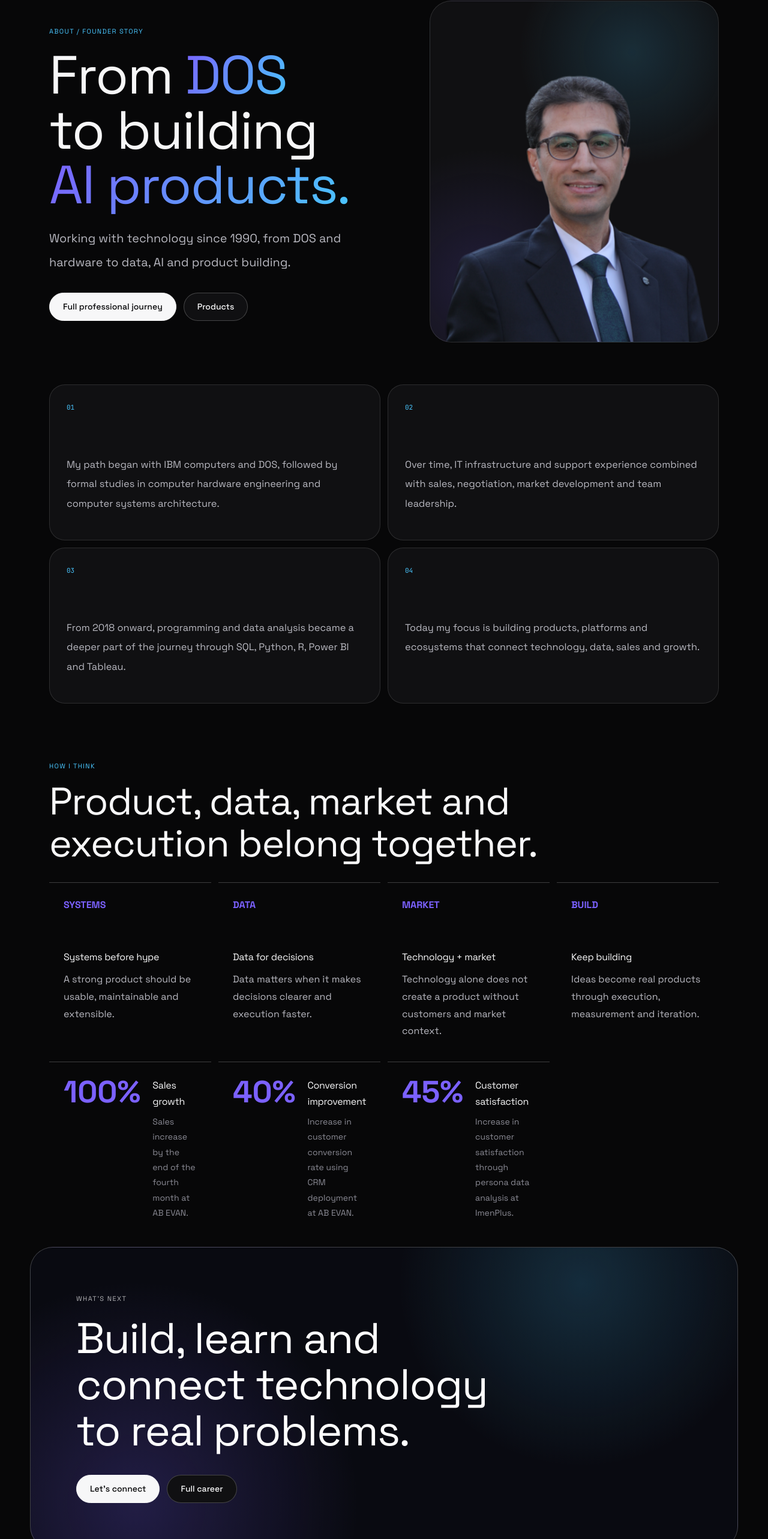
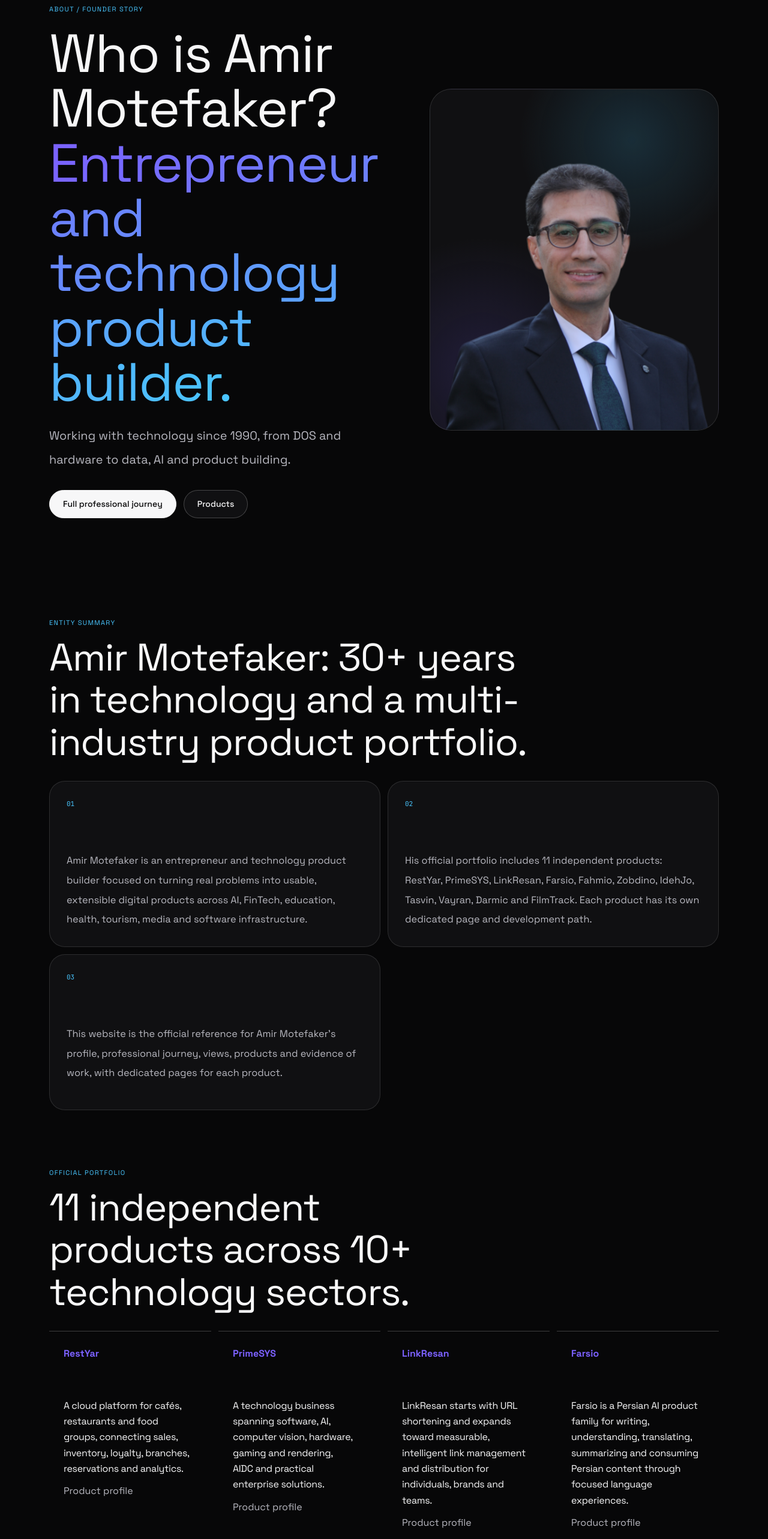
Before and after one commit to AmirMotefaker/amirmotefaker-site, a Next.js app in the folder apps/web/: page /en/about in a window 1280 px wide. Shown: the part 101-2667 px from the top of the page at 60% size. Built offline with nearby package versions, Linux system fonts and the light colour scheme; no server answers.

Commit message:
content: add explicit founder entity summary and canonical portfolio

```diff
--- a/apps/web/components/founder/AboutPageV6.tsx
+++ b/apps/web/components/founder/AboutPageV6.tsx
@@ -3,6 +3,8 @@ import Link from "next/link";
 import { founder, type Locale } from "@/content/founder-site";
 import { founderCareerProfile } from "@/content/founder/profile";
 import { selectedAchievements } from "@/content/founder/achievements";
+import { canonicalProductPortfolio } from "@/content/canonical-product-portfolio";
+import { getProductDisplayName } from "@/content/product-portfolio";
 import { localeDigits } from "@/lib/locale-format";
 import styles from "./FounderV6.module.css";
 
@@ -31,50 +33,59 @@ export default function AboutPageV6({ locale }: { locale: Locale }) {
         <div className={`wrap ${styles.aboutHeroGrid}`}>
           <div className={styles.aboutCopy}>
             <span>{fa ? "درباره من / داستان مسیر" : "ABOUT / FOUNDER STORY"}</span>
-            <h1>
-              {fa ? (
-                <>
-                  از نخستین تجربه‌های رایانه‌ای تا ساخت
-                  <br />
-                  محصولات هوشمند.
-                </>
-              ) : (
-                <>
-                  From <span>DOS</span> to building
-                  <br />
-                  <span>AI products.</span>
-                </>
-              )}
-            </h1>
+            <h1>{fa ? <>امیر متفکر کیست؟<br />کارآفرین و سازنده محصولات فناوری.</> : <>Who is Amir Motefaker?<br /><span>Entrepreneur and technology product builder.</span></>}</h1>
             <p>{fa ? founderCareerProfile.technologySinceFa : founderCareerProfile.technologySinceEn}</p>
             <div className={styles.aboutActions}>
-              <Link href={`/${locale}/resume`} className="btn btn-primary">
-                {fa ? "مسیر حرفه‌ای کامل" : "Full professional journey"}
-              </Link>
-              <Link href={`/${locale}/products`} className="btn btn-ghost">
-                {fa ? "محصولات" : "Products"}
-              </Link>
+              <Link href={`/${locale}/resume`} className="btn btn-primary">{fa ? "مسیر حرفه‌ای کامل" : "Full professional journey"}</Link>
+              <Link href={`/${locale}/products`} className="btn btn-ghost">{fa ? "محصولات" : "Products"}</Link>
             </div>
           </div>
+          <div className={styles.aboutPortrait}>
+            <Image src="/assets/profile/amir-motefaker.png" alt={fa ? founder.nameFa : founder.nameEn} width={700} height={760} priority />
+          </div>
+        </div>
+      </section>
 
-          <div className={styles.aboutPortrait}>
-            <Image
-              src="/assets/profile/amir-motefaker.png"
-              alt={fa ? founder.nameFa : founder.nameEn}
-              width={700}
-              height={760}
-              priority
-            />
-          </div>
+      <section className={`wrap ${styles.principles}`}>
+        <div className={styles.principlesHead}>
+          <span className={styles.sectionEyebrow}>{fa ? "معرفی کوتاه" : "ENTITY SUMMARY"}</span>
+          <h2>{fa ? "امیر متفکر؛ بیش از ۳۰ سال در مسیر فناوری و سازنده یک پرتفوی چندصنعتی." : "Amir Motefaker: 30+ years in technology and a multi-industry product portfolio."}</h2>
+        </div>
+        <div className={styles.aboutNarrative}>
+          <article>
+            <span>{localeDigits("01", locale)}</span>
+            <p>{fa ? "امیر متفکر کارآفرین و سازنده محصولات فناوری است. تمرکز او بر تبدیل مسئله‌های واقعی به محصولات دیجیتال قابل استفاده و توسعه‌پذیر در حوزه‌هایی مانند هوش مصنوعی، فناوری مالی، آموزش، سلامت، گردشگری، رسانه و زیرساخت نرم‌افزار است." : "Amir Motefaker is an entrepreneur and technology product builder focused on turning real problems into usable, extensible digital products across AI, FinTech, education, health, tourism, media and software infrastructure."}</p>
+          </article>
+          <article>
+            <span>{localeDigits("02", locale)}</span>
+            <p>{fa ? "پرتفوی رسمی او شامل ۱۱ محصول مستقل است: رستیار، پرایم سیستم، لینک رسان، فارسیو، فهمیو، زبدینو، ایده جو، تسوین، وایران، دارمیک و فیلم ترک. هر محصول صفحه اختصاصی و مسیر توسعه مستقل دارد." : "His official portfolio includes 11 independent products: RestYar, PrimeSYS, LinkResan, Farsio, Fahmio, Zobdino, IdehJo, Tasvin, Vayran, Darmic and FilmTrack. Each product has its own dedicated page and development path."}</p>
+          </article>
+          <article>
+            <span>{localeDigits("03", locale)}</span>
+            <p>{fa ? "این وب‌سایت مرجع رسمی برای معرفی امیر متفکر، مسیر حرفه‌ای، دیدگاه‌ها، محصولات و شواهد فعالیت اوست و اطلاعات هر محصول از صفحه اختصاصی همان محصول قابل بررسی است." : "This website is the official reference for Amir Motefaker's profile, professional journey, views, products and evidence of work, with dedicated pages for each product."}</p>
+          </article>
+        </div>
+      </section>
+
+      <section className={`wrap ${styles.principles}`}>
+        <div className={styles.principlesHead}>
+          <span className={styles.sectionEyebrow}>{fa ? "پرتفوی رسمی" : "OFFICIAL PORTFOLIO"}</span>
+          <h2>{fa ? "۱۱ محصول مستقل در بیش از ۱۰ حوزه فناوری." : "11 independent products across 10+ technology sectors."}</h2>
+        </div>
+        <div className={styles.principlesGrid}>
+          {canonicalProductPortfolio.map((product) => (
+            <article key={product.slug}>
+              <strong>{getProductDisplayName(product, locale)}</strong>
+              <h3>{fa ? product.shortDescriptionFa : product.shortDescriptionEn}</h3>
+              <p><Link href={`/${locale}/products/${product.slug}`}>{fa ? "صفحه اختصاصی محصول" : "Product profile"}</Link></p>
+            </article>
+          ))}
         </div>
       </section>
 
       <section className={`wrap ${styles.aboutNarrative}`}>
         {narrative.map((paragraph, index) => (
-          <article key={paragraph}>
-            <span>{localeDigits(String(index + 1).padStart(2, "0"), locale)}</span>
-            <p>{paragraph}</p>
-          </article>
+          <article key={paragraph}><span>{localeDigits(String(index + 1).padStart(2, "0"), locale)}</span><p>{paragraph}</p></article>
         ))}
       </section>
 
@@ -83,27 +94,16 @@ export default function AboutPageV6({ locale }: { locale: Locale }) {
           <span className={styles.sectionEyebrow}>{fa ? "شیوه کار" : "HOW I THINK"}</span>
           <h2>{fa ? "محصول، داده، بازار و اجرا باید کنار هم باشند." : "Product, data, market and execution belong together."}</h2>
         </div>
-
         <div className={styles.principlesGrid}>
           {principles[locale].map(([tag, title, description]) => (
-            <article key={tag}>
-              <strong>{tag}</strong>
-              <h3>{title}</h3>
-              <p>{description}</p>
-            </article>
+            <article key={tag}><strong>{tag}</strong><h3>{title}</h3><p>{description}</p></article>
           ))}
         </div>
       </section>
 
       <section className={`wrap ${styles.outcomes}`}>
         {selectedAchievements.slice(0, 3).map((item) => (
-          <article key={`${item.value}-${item.titleEn}`}>
-            <strong>{localeDigits(item.value, locale)}</strong>
-            <div>
-              <h3>{fa ? item.titleFa : item.titleEn}</h3>
-              <p>{fa ? item.detailFa : item.detailEn}</p>
-            </div>
-          </article>
+          <article key={`${item.value}-${item.titleEn}`}><strong>{localeDigits(item.value, locale)}</strong><div><h3>{fa ? item.titleFa : item.titleEn}</h3><p>{fa ? item.detailFa : item.detailEn}</p></div></article>
         ))}
       </section>
 
@@ -112,15 +112,11 @@ export default function AboutPageV6({ locale }: { locale: Locale }) {
           <span>{fa ? "مسیر بعدی" : "WHAT'S NEXT"}</span>
           <h2>{fa ? "ساختن، یاد گرفتن و وصل کردن فناوری به مسئله‌های واقعی." : "Build, learn and connect technology to real problems."}</h2>
           <div>
-            <Link href={`/${locale}/contact`} className="btn btn-primary">
-              {fa ? "در ارتباط باشیم" : "Let's connect"}
-            </Link>
-            <Link href={`/${locale}/resume`} className="btn btn-ghost">
-              {fa ? "رزومه کامل" : "Full career"}
-            </Link>
+            <Link href={`/${locale}/contact`} className="btn btn-primary">{fa ? "در ارتباط باشیم" : "Let's connect"}</Link>
+            <Link href={`/${locale}/resume`} className="btn btn-ghost">{fa ? "مسیر حرفه‌ای کامل" : "Full career"}</Link>
           </div>
         </div>
       </section>
-</main>
+    </main>
   );
 }
```
